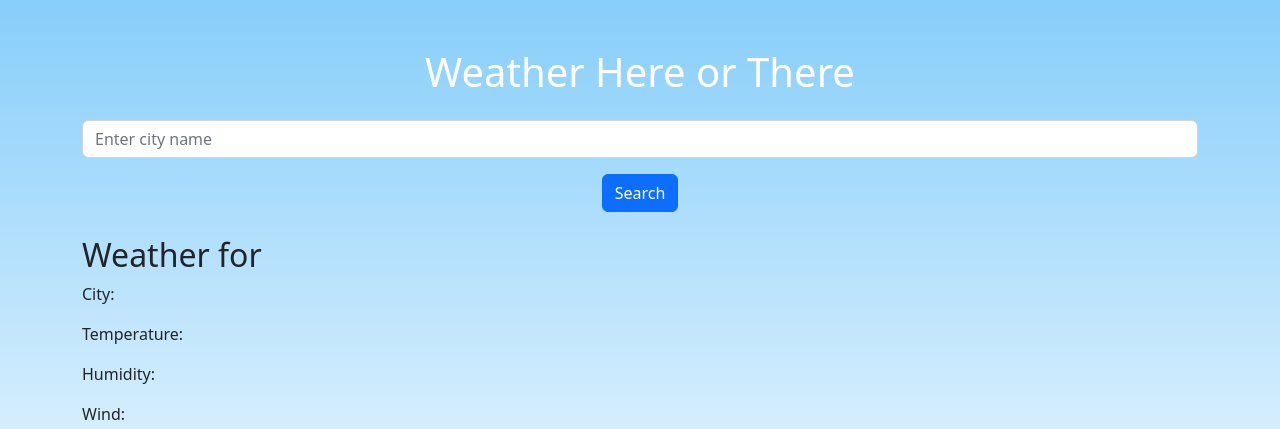
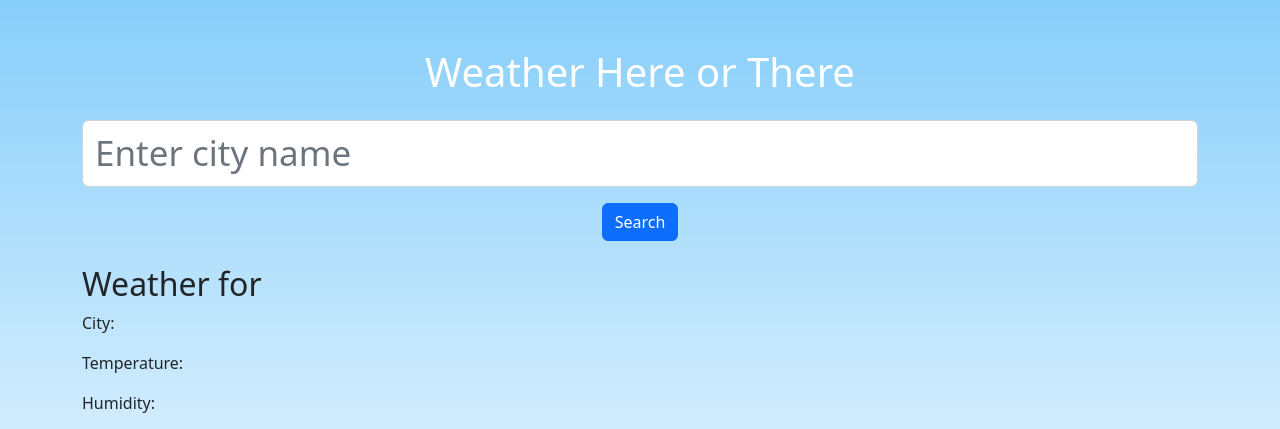
Before and after one commit to martinwakaba/weatherApp, a plain HTML site: page index.html in a window 1280 px wide. Shown: the top 429 px of the page. Drawn offline with nearby package versions, Linux system fonts and the light colour scheme.

Commit message:
changes in css

```diff
--- a/css/style.css
+++ b/css/style.css
@@ -8,3 +8,6 @@
 h1{
     color: #fff;
 }
+#city-input{
+    font-size: 35px;
+}
```
